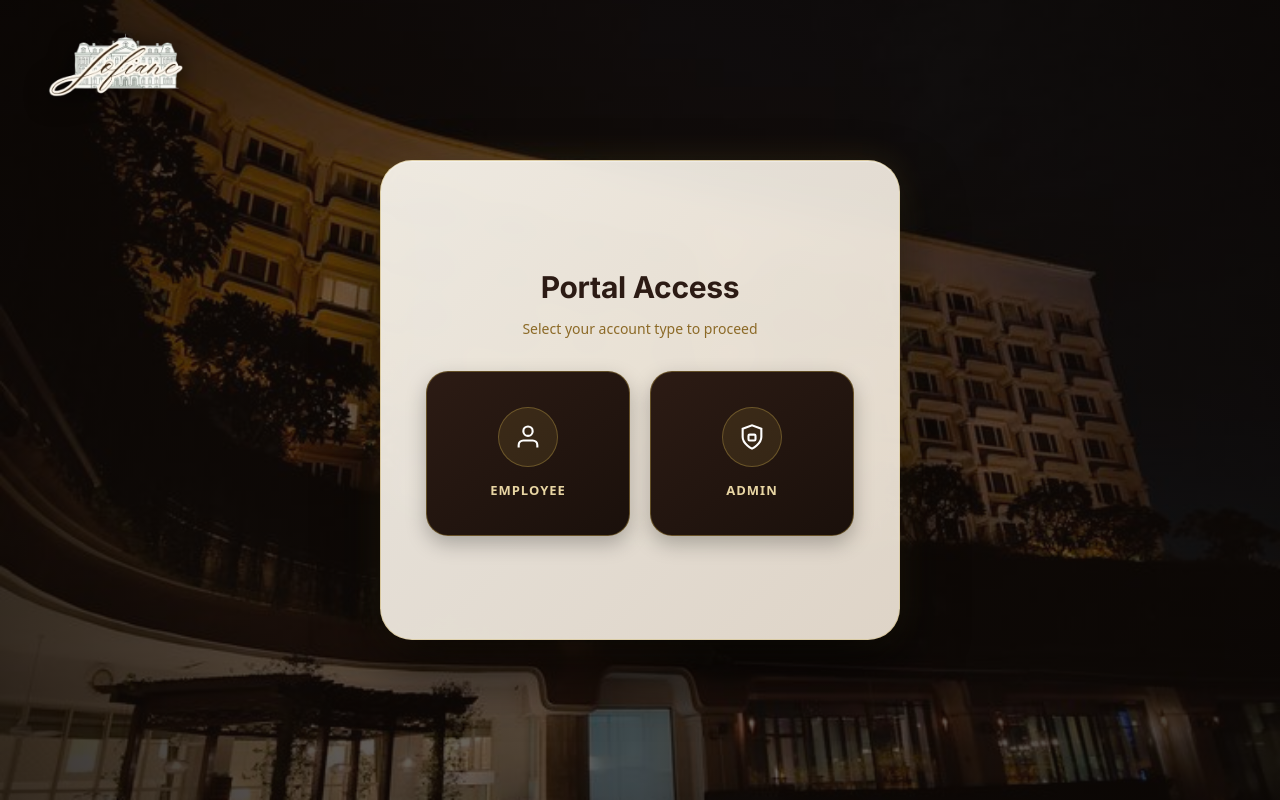
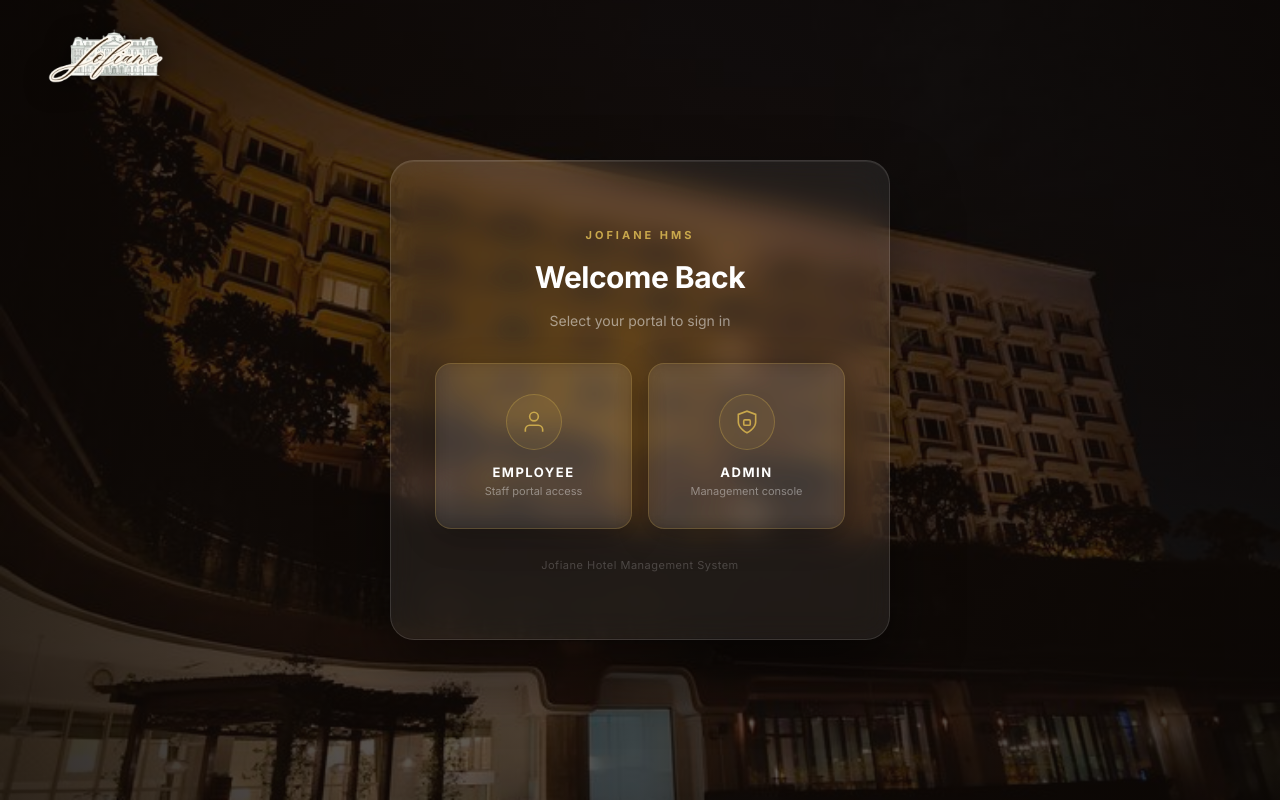
Before and after one commit to jbearj/jofiane-hms, a React (Create React App) app in the folder front-end/: page / in a window 1280 px wide. Built offline with nearby package versions, Linux system fonts and the light colour scheme.

Commit message:
glassmorphism log in panel

```diff
--- a/front-end/src/components/login/login.jsx
+++ b/front-end/src/components/login/login.jsx
@@ -1,15 +1,11 @@
 import React, { useState } from 'react';
 import logo from '../../assets/Jofiane-logo.png';
+import bgImage from '../../assets/hotel-background.jpg';
 
 const Login = ({ onLoginSuccess }) => {
-  // step: 1 = Role Cards, 2 = Login Form
   const [step, setStep] = useState(1);
-  const [selectedRole, setSelectedRole] = useState(null); // 'admin' or 'employee'
-
-  const [formData, setFormData] = useState({
-    username: '',
-    password: ''
-  });
+  const [selectedRole, setSelectedRole] = useState(null);
+  const [formData, setFormData] = useState({ username: '', password: '' });
 
   const handleSelectRole = (role) => {
     setSelectedRole(role);
@@ -28,92 +24,95 @@
   };
 
   return (
-    <div className="portal-page-wrapper">
-
-      {/* 1. TOP-LEFT BRAND LOGO */}
-      <header className="top-brand-header">
-        <img src={logo} alt="Jofiane Logo" className="header-logo" />
+    <div style={styles.wrapper}>
+      {/* Brand logo top-left */}
+      <header style={styles.brandHeader}>
+        <img src={logo} alt="Jofiane Hotel" style={styles.logo} />
       </header>
 
-      {/* 2. CENTERED SINGLE CARD */}
-      <main className="portal-card-container">
-        <div className="portal-card-box">
+      {/* Glassmorphism card */}
+      <main style={styles.card}>
+        {/* Step 1: Role Selection */}
+        {step === 1 && (
+          <div style={styles.content} key="step1">
+            <div style={styles.titleBlock}>
+              <h1 style={styles.brandTitle}>JOFIANE HMS</h1>
+              <h2 style={styles.title}>Welcome Back</h2>
+              <p style={styles.subtitle}>Select your portal to sign in</p>
+            </div>
 
-          {/* STEP 1: ROLE SELECTION */}
-          {step === 1 && (
-            <div className="portal-content animated-fade-in" key="step1">
-              <h2 className="portal-title">Portal Access</h2>
-              <p className="portal-subtitle">Select your account type to proceed</p>
-
-              <div className="role-cards-grid">
-                {/* EMPLOYEE CARD */}
+            <div style={styles.roleGrid}>
+              {/* Employee Button */}
               <button
                 type="button"
-                  className="role-card-btn"
+                style={styles.roleBtn}
+                className="role-card-hover"
                 onClick={() => handleSelectRole('employee')}
               >
-                  <div className="role-icon-circle">
-                    <svg viewBox="0 0 24 24" fill="none" stroke="currentColor" strokeWidth="1.8">
-                      <path d="M20 21v-2a4 4 0 0 0-4-4H8a4 4 0 0 0-4 4v2"></path>
-                      <circle cx="12" cy="7" r="4"></circle>
+                <div style={styles.roleIconWrap}>
+                  <svg viewBox="0 0 24 24" fill="none" stroke="currentColor" strokeWidth="1.5" style={styles.roleIcon}>
+                    <path d="M20 21v-2a4 4 0 0 0-4-4H8a4 4 0 0 0-4 4v2" />
+                    <circle cx="12" cy="7" r="4" />
                   </svg>
                 </div>
-                  <span className="role-title-text">EMPLOYEE</span>
+                <span style={styles.roleLabel}>EMPLOYEE</span>
+                <span style={styles.roleDesc}>Staff portal access</span>
               </button>
 
-                {/* ADMIN CARD */}
+              {/* Admin Button */}
               <button
                 type="button"
-                  className="role-card-btn"
+                style={styles.roleBtn}
+                className="role-card-hover"
                 onClick={() => handleSelectRole('admin')}
               >
-                  <div className="role-icon-circle">
-                    <svg viewBox="0 0 24 24" fill="none" stroke="currentColor" strokeWidth="1.8">
-                      <path d="M12 22s8-4 8-10V5l-8-3-8 3v7c0 6 8 10 8 10z"></path>
-                      <rect x="9" y="10" width="6" height="5" rx="1"></rect>
+                <div style={styles.roleIconWrap}>
+                  <svg viewBox="0 0 24 24" fill="none" stroke="currentColor" strokeWidth="1.5" style={styles.roleIcon}>
+                    <path d="M12 22s8-4 8-10V5l-8-3-8 3v7c0 6 8 10 8 10z" />
+                    <rect x="9" y="10" width="6" height="5" rx="1" />
                   </svg>
                 </div>
-                  <span className="role-title-text">ADMIN</span>
+                <span style={styles.roleLabel}>ADMIN</span>
+                <span style={styles.roleDesc}>Management console</span>
               </button>
             </div>
+
+            <p style={styles.footerText}>Jofiane Hotel Management System</p>
           </div>
         )}
 
-          {/* STEP 2: LOGIN FORM */}
+        {/* Step 2: Login Form */}
         {step === 2 && (
-            <div className="portal-content animated-fade-in" key="step2">
-              <div className="card-header-row">
+          <div style={styles.content} key="step2">
+            <div style={styles.formHeader}>
               <button
                 type="button"
-                  className="back-step-btn"
+                style={styles.backBtn}
+                className="back-btn-hover"
                 onClick={() => setStep(1)}
-                  title="Back to Roles"
+                title="Back to role selection"
               >
-                  <svg
-                    viewBox="0 0 24 24"
-                    fill="none"
-                    stroke="currentColor"
-                    strokeWidth="2.5"
-                    strokeLinecap="round"
-                    strokeLinejoin="round"
-                  >
-                    <line x1="19" y1="12" x2="5" y2="12"></line>
-                    <polyline points="12 19 5 12 12 5"></polyline>
+                <svg viewBox="0 0 24 24" fill="none" stroke="currentColor" strokeWidth="2.5" strokeLinecap="round" strokeLinejoin="round" style={{ width: 16, height: 16 }}>
+                  <line x1="19" y1="12" x2="5" y2="12" />
+                  <polyline points="12 19 5 12 12 5" />
                 </svg>
               </button>
-
-                <h2 className="portal-title">Welcome!</h2>
             </div>
 
-              <p className="portal-subtitle">
-                Sign in as <strong>{selectedRole === 'admin' ? 'Administrator' : 'Employee'}</strong>
+            <div style={styles.titleBlock}>
+              <h1 style={styles.brandTitle}>JOFIANE HMS</h1>
+              <h2 style={styles.title}>Sign In</h2>
+              <p style={styles.subtitle}>
+                Logging in as{' '}
+                <span style={styles.roleBadge}>
+                  {selectedRole === 'admin' ? 'Administrator' : 'Employee'}
+                </span>
               </p>
+            </div>
 
-              <form onSubmit={handleSubmit} className="card-main-form">
-                <div className="card-input-group">
-                  <label>
-                    {selectedRole === 'admin' ? 'Email ' : ' Email'}
-                  </label>
+            <form onSubmit={handleSubmit} style={styles.form}>
+              <div style={styles.inputGroup}>
+                <label style={styles.label}>Email Address</label>
                 <input
                   type="text"
                   name="username"
@@ -121,45 +120,341 @@
                   value={formData.username}
                   onChange={handleChange}
                   required
+                  style={styles.input}
+                  className="glass-input"
                 />
               </div>
 
-                <div className="card-input-group">
-                  <label>Password</label>
+              <div style={styles.inputGroup}>
+                <label style={styles.label}>Password</label>
                 <input
                   type="password"
                   name="password"
-                    placeholder="••••••••"
+                  placeholder="Enter your password"
                   value={formData.password}
                   onChange={handleChange}
                   required
+                  style={styles.input}
+                  className="glass-input"
                 />
               </div>
 
-                <div className="card-options-row">
-                  <label className="card-remember">
-                    <input type="checkbox" /> Remember me
+              <div style={styles.optionsRow}>
+                <label style={styles.remember}>
+                  <input type="checkbox" style={styles.checkbox} />
+                  <span>Remember me</span>
                 </label>
                 <button
                   type="button"
-                    className="card-forgot-btn"
+                  style={styles.forgotBtn}
                   onClick={() => alert('Contact System Administrator to reset password.')}
                 >
                   Forgot password?
                 </button>
               </div>
 
-                <button type="submit" className="card-submit-btn">
+              <button type="submit" style={styles.submitBtn} className="submit-btn-hover">
                 Login
               </button>
+
+              <div style={styles.signUpRow}>
+                Don't have an account?{' '}
+                <button type="button" style={styles.signUpLink} onClick={() => alert(`Sign up as ${selectedRole === 'admin' ? 'Admin' : 'Employee'}`)}>
+                  Sign up here
+                </button>
+              </div>
             </form>
           </div>
         )}
+      </main>
 
-        </div>
-      </main>
+      {/* Inline styles for hover states and animations */}
+      <style>{`
+        .role-card-hover {
+          transition: all 0.3s cubic-bezier(0.22, 1, 0.36, 1) !important;
+        }
+        .role-card-hover:hover {
+          transform: translateY(-5px) scale(1.02) !important;
+          border-color: #C9A84C !important;
+          box-shadow: 0 20px 40px rgba(0,0,0,0.4), 0 0 25px rgba(201,168,76,0.15) !important;
+          background: rgba(255,255,255,0.1) !important;
+        }
+        .role-card-hover:hover .role-icon-glow {
+          background: rgba(201,168,76,0.25) !important;
+          border-color: #C9A84C !important;
+        }
+        .back-btn-hover {
+          transition: all 0.2s ease !important;
+        }
+        .back-btn-hover:hover {
+          background: rgba(201,168,76,0.2) !important;
+          border-color: rgba(201,168,76,0.5) !important;
+        }
+        .glass-input {
+          transition: all 0.2s ease !important;
+        }
+        .glass-input:focus {
+          border-color: #C9A84C !important;
+          box-shadow: 0 0 0 3px rgba(201,168,76,0.2) !important;
+          background: rgba(255,255,255,0.12) !important;
+        }
+        .glass-input::placeholder {
+          color: rgba(255,255,255,0.3);
+        }
+        .submit-btn-hover {
+          transition: all 0.3s ease !important;
+        }
+        .submit-btn-hover:hover {
+          background: #C9A84C !important;
+          color: #1a100c !important;
+          box-shadow: 0 8px 24px rgba(201,168,76,0.35) !important;
+          border-color: #C9A84C !important;
+        }
+      `}</style>
     </div>
   );
 };
 
+const styles = {
+  wrapper: {
+    position: 'relative',
+    minHeight: '100vh',
+    width: '100%',
+    display: 'flex',
+    justifyContent: 'center',
+    alignItems: 'center',
+    padding: '20px',
+    fontFamily: "'Inter', -apple-system, BlinkMacSystemFont, 'Segoe UI', sans-serif",
+
+    background: `
+      radial-gradient(circle at center, rgba(30, 18, 12, 0.5) 0%, rgba(12, 7, 4, 0.85) 100%),
+      url(${bgImage}) center/cover no-repeat fixed
+    `,
+    overflow: 'hidden',
+  },
+  signUpRow: {
+    textAlign: 'center',
+    marginTop: '20px',
+    fontSize: '13px',
+    color: 'rgba(255,255,255,0.5)',
+  },
+  signUpLink: {
+    background: 'none',
+    border: 'none',
+    color: '#C9A84C',
+    fontSize: '13px',
+    fontWeight: '600',
+    cursor: 'pointer',
+    padding: '0',
+    textDecoration: 'underline',
+    textUnderlineOffset: '2px',
+  },
+  brandHeader: {
+    position: 'absolute',
+    top: '28px',
+    left: '48px',
+    zIndex: 10,
+  },
+  logo: {
+    height: '55px',
+    width: 'auto',
+    objectFit: 'contain',
+    filter: 'drop-shadow(0 4px 12px rgba(0,0,0,0.6))',
+  },
+  // Glassmorphism card
+  card: {
+    width: '100%',
+    maxWidth: '500px',
+    minHeight: '480px',
+    display: 'flex',
+    alignItems: 'center',
+    justifyContent: 'center',
+    padding: '50px 44px',
+    borderRadius: '24px',
+    background: 'rgba(255, 255, 255, 0.07)',
+    backdropFilter: 'blur(16px) saturate(1.2)',
+    WebkitBackdropFilter: 'blur(16px) saturate(1.2)',
+    border: '1px solid rgba(255, 255, 255, 0.12)',
+    boxShadow: `
+      0 32px 64px rgba(0, 0, 0, 0.5),
+      inset 0 1px 0 rgba(255, 255, 255, 0.08),
+      inset 0 -1px 0 rgba(0, 0, 0, 0.1)
+    `,
+    zIndex: 5,
+  },
+  content: {
+    width: '100%',
+  },
+  titleBlock: {
+    textAlign: 'center',
+    marginBottom: '32px',
+  },
+  brandTitle: {
+    fontSize: '11px',
+    fontWeight: '700',
+    letterSpacing: '3px',
+    color: '#C9A84C',
+    margin: '0 0 12px 0',
+    textTransform: 'uppercase',
+  },
+  title: {
+    fontSize: '30px',
+    fontWeight: '700',
+    color: '#FFFFFF',
+    margin: '0',
+    letterSpacing: '-0.5px',
+  },
+  subtitle: {
+    fontSize: '14px',
+    color: 'rgba(255,255,255,0.5)',
+    margin: '10px 0 0 0',
+  },
+  roleBadge: {
+    display: 'inline-block',
+    background: 'rgba(201,168,76,0.18)',
+    color: '#E8D5A3',
+    padding: '3px 12px',
+    borderRadius: '12px',
+    fontSize: '12px',
+    fontWeight: '600',
+    border: '1px solid rgba(201,168,76,0.3)',
+  },
+  roleGrid: {
+    display: 'grid',
+    gridTemplateColumns: '1fr 1fr',
+    gap: '16px',
+    marginBottom: '28px',
+  },
+  roleBtn: {
+    display: 'flex',
+    flexDirection: 'column',
+    alignItems: 'center',
+    justifyContent: 'center',
+    padding: '30px 16px',
+    borderRadius: '16px',
+    background: 'rgba(255,255,255,0.05)',
+    border: '1px solid rgba(201,168,76,0.25)',
+    cursor: 'pointer',
+    boxShadow: '0 8px 32px rgba(0,0,0,0.25)',
+    backdropFilter: 'blur(8px)',
+    WebkitBackdropFilter: 'blur(8px)',
+  },
+  roleIconWrap: {
+    width: '56px',
+    height: '56px',
+    borderRadius: '50%',
+    background: 'rgba(201,168,76,0.1)',
+    border: '1.5px solid rgba(201,168,76,0.35)',
+    display: 'flex',
+    alignItems: 'center',
+    justifyContent: 'center',
+    marginBottom: '14px',
+  },
+  roleIcon: {
+    width: '26px',
+    height: '26px',
+    color: '#C9A84C',
+  },
+  roleLabel: {
+    fontSize: '13px',
+    fontWeight: '700',
+    letterSpacing: '1.5px',
+    color: '#FFFFFF',
+    marginBottom: '4px',
+  },
+  roleDesc: {
+    fontSize: '11px',
+    color: 'rgba(255,255,255,0.4)',
+    fontWeight: '400',
+  },
+  footerText: {
+    textAlign: 'center',
+    fontSize: '11px',
+    color: 'rgba(255,255,255,0.2)',
+    letterSpacing: '0.5px',
+    marginTop: '4px',
+  },
+  formHeader: {
+    marginBottom: '8px',
+  },
+  backBtn: {
+    width: '36px',
+    height: '36px',
+    borderRadius: '50%',
+    background: 'rgba(255,255,255,0.08)',
+    border: '1px solid rgba(255,255,255,0.15)',
+    display: 'flex',
+    alignItems: 'center',
+    justifyContent: 'center',
+    cursor: 'pointer',
+    color: '#FFFFFF',
+    padding: '0',
+  },
+  form: {
+    display: 'flex',
+    flexDirection: 'column',
+    gap: '18px',
+  },
+  inputGroup: {
+    display: 'flex',
+    flexDirection: 'column',
+    gap: '7px',
+  },
+  label: {
+    fontSize: '12px',
+    fontWeight: '600',
+    color: 'rgba(255,255,255,0.6)',
+    letterSpacing: '0.3px',
+  },
+  input: {
+    padding: '14px 18px',
+    fontSize: '14px',
+    borderRadius: '12px',
+    border: '1px solid rgba(255,255,255,0.15)',
+    background: 'rgba(255,255,255,0.06)',
+    color: '#FFFFFF',
+    outline: 'none',
+  },
+  optionsRow: {
+    display: 'flex',
+    justifyContent: 'space-between',
+    alignItems: 'center',
+  },
+  remember: {
+    display: 'flex',
+    alignItems: 'center',
+    gap: '6px',
+    fontSize: '12px',
+    color: 'rgba(255,255,255,0.5)',
+    cursor: 'pointer',
+  },
+  checkbox: {
+    accentColor: '#C9A84C',
+    width: '14px',
+    height: '14px',
+  },
+  forgotBtn: {
+    background: 'none',
+    border: 'none',
+    color: '#C9A84C',
+    fontSize: '12px',
+    fontWeight: '600',
+    cursor: 'pointer',
+    padding: '0',
+  },
+  submitBtn: {
+    padding: '15px',
+    borderRadius: '12px',
+    background: 'linear-gradient(135deg, #2C1B14, #1a100c)',
+    color: '#E8D5A3',
+    border: '1px solid rgba(201,168,76,0.3)',
+    fontSize: '15px',
+    fontWeight: '700',
+    cursor: 'pointer',
+    boxShadow: '0 4px 16px rgba(0,0,0,0.3)',
+    marginTop: '4px',
+    letterSpacing: '0.5px',
+  },
+};
+
 export default Login;
```
Lines whose indentation alone changed are shown as unchanged.
